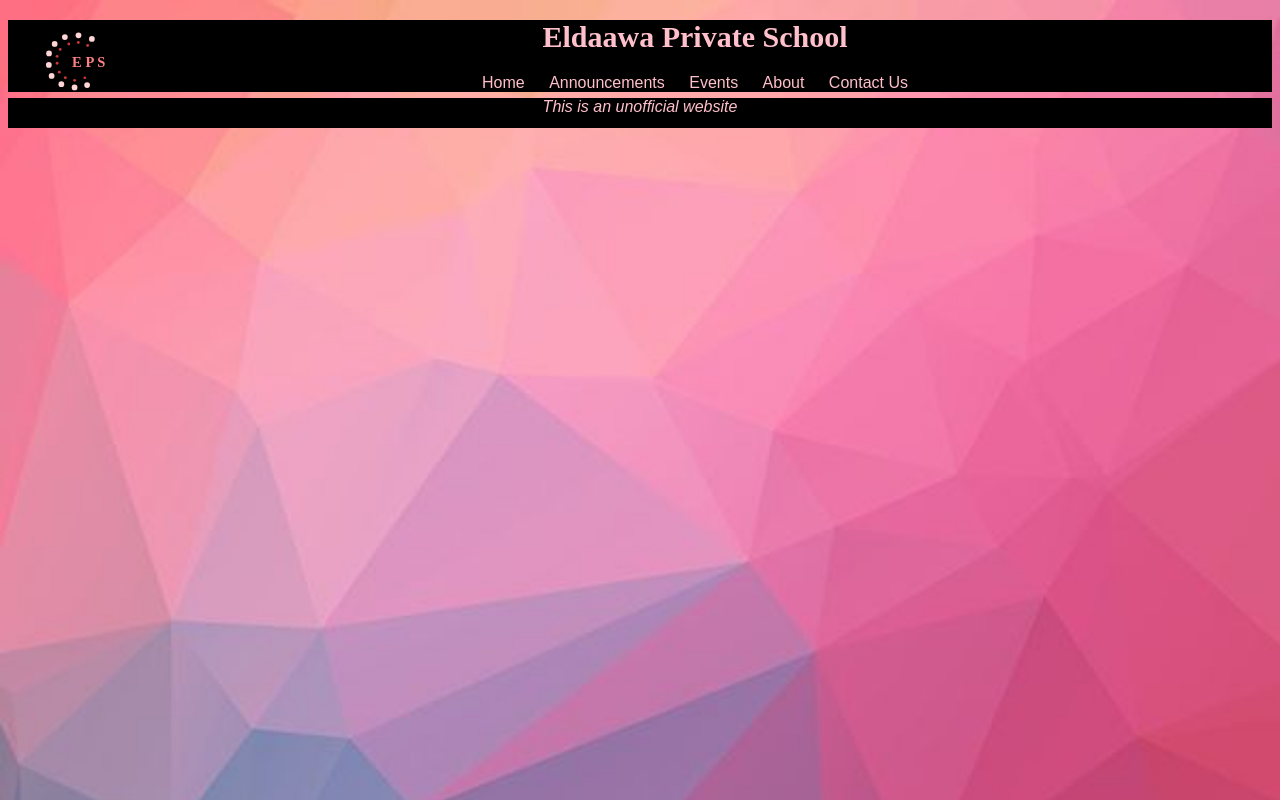
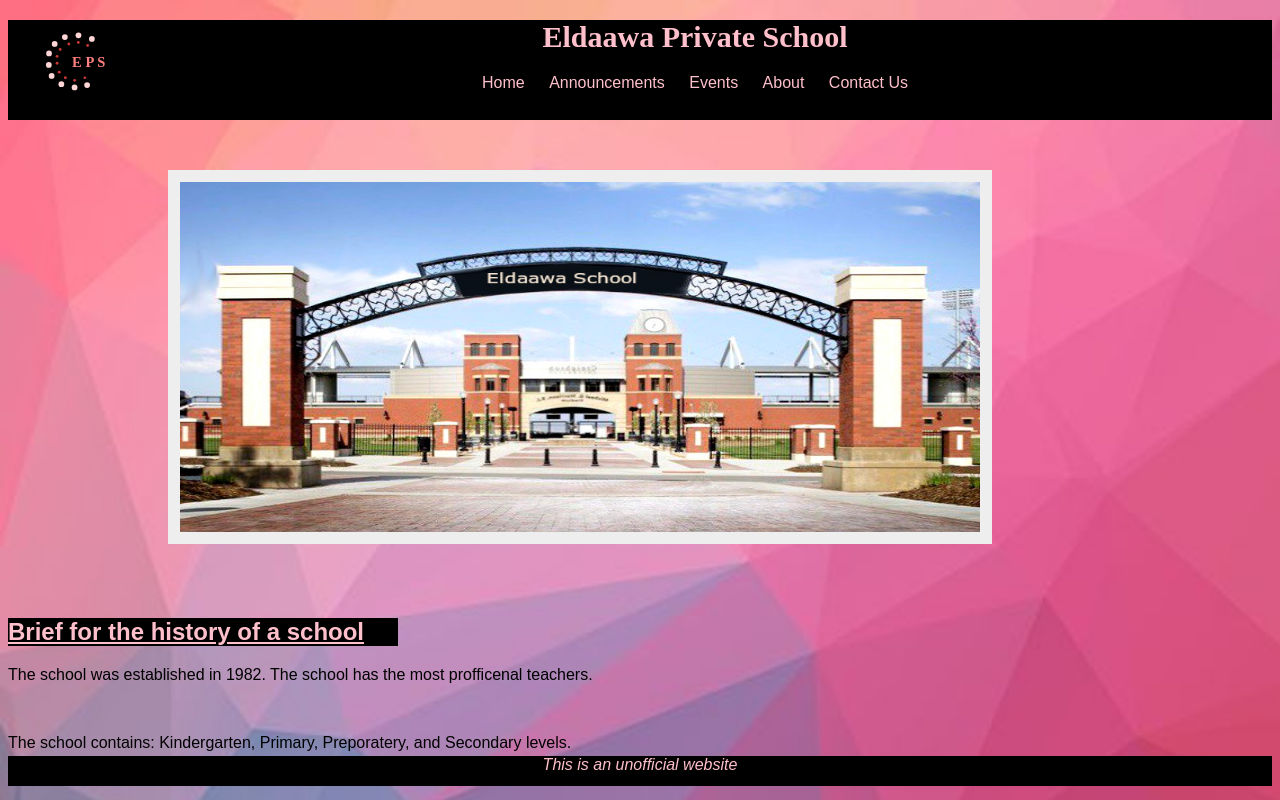
Before and after one commit to itu-itis/First-version-of-the-1st-website, a plain HTML site: page index.html in a window 1280 px wide. Drawn offline with Linux system fonts and the light colour scheme.

Commit message:
Assignment 1

```diff
--- a/index.html
+++ b/index.html
@@ -7,7 +7,7 @@
          <title>Eldaawa Private School</title>
 		<meta charset='utf-8'>
 		<link rel="stylesheet" href="style.css" type="text/css"/>
-		<link rel="icon" href="logo.jpg" type="image/x-icon">
+		<link rel="icon" href="logo.jpg" type="image/jpg">
 
       </head>
      <body>
@@ -27,12 +27,22 @@
 		 <a href='contact-us.html'>Contact Us</a>
 
 		 </header>
-
-	     <br>
+		 <img id='school' src="school-edited.jpg" alt="school">
+		 <div class=continer>
+		 <h2>Brief for the history of a school</h2>
+		 </div>
+		 <p>
+		 The school was established in 1982. The school has the most profficenal teachers.
+		 </p>
+		 <br>
+		 <p>
+		  The school contains: Kindergarten, Primary, Preporatery, and Secondary levels.
+		 </p>
 		 <br>
 		  <footer>
 		 <em> This is an unofficial website </em>
 		 </footer>
 
+
        </body>
 </html>
--- a/style.css
+++ b/style.css
@@ -2,7 +2,6 @@ body  {
 
   font-family: Arial, Helvetica, sans-serif;
   font-style: normal;
-  font-size: 16px;
   background-repeat: no-repeat;
   background-image: url("background.jpg");
   Background-size: cover;
@@ -18,10 +17,12 @@ body  {
 
 header
     {
-	  position: stricky;
+	  position: sticky;
 	  color:pink;
 	  background-color:black;
 	  text-align: center;
+	  width: 100% ;
+	  height: 100px
     }
 
 header > h1 {
@@ -48,9 +49,34 @@ header > a:active{
 	font-weight: regular;
 }
 
+.continer {
+	       color:pink;
+	       background-color:black;
+		   width: 390px;
+
+            }
+
+
+
  h2 ,h3  {
 	text-decoration:underline;
+
+
 }
+#school {
+
+	border : 12px solid #EEE;
+	padding: 0px;
+	width: 800px;
+	margin:50px;
+	height:350px;
+	left:0;
+	right:0;
+
+
+        }
+
+
 
 .contact{
 	line-height: 3;
@@ -90,6 +116,12 @@ ul  {
 	 }
 
 
+#map { border : 7px solid black;
+	   padding: 0px;
+	   width: 450px;
+	   height:550px
+
+         }
 
 
 
@@ -108,5 +140,4 @@ footer
 	bottom:0;
 	height:30px;
 
-
       }
```
Also changed, not shown: About.html (+4 -5 lines), Announcements.html (+6 -6 lines), Events.html (+2 -3 lines), contact-us.html (+8 -6 lines), logo.jpg (added), map-edited.jpg (added), profile-edited.png, 2 other files.
